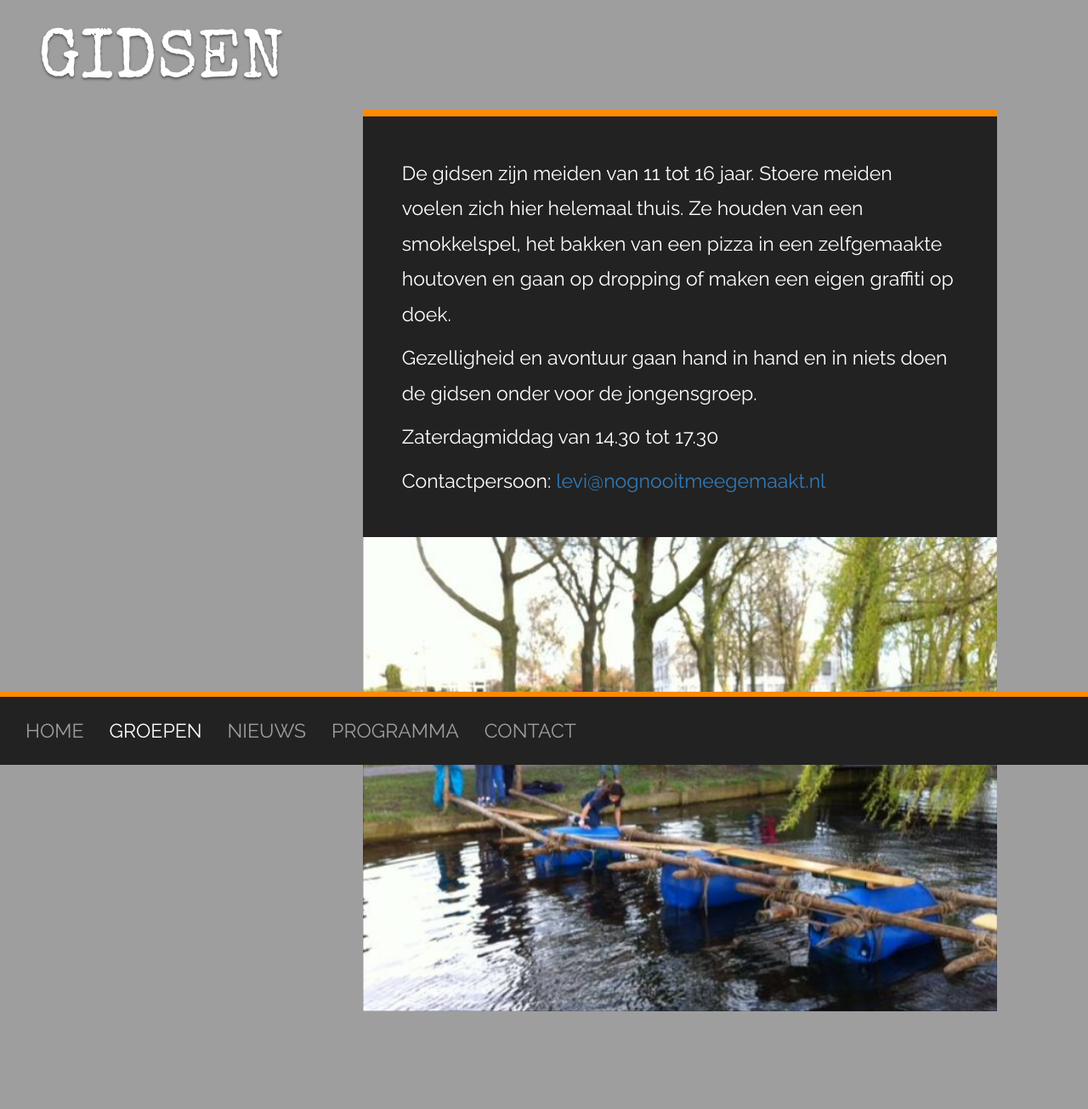
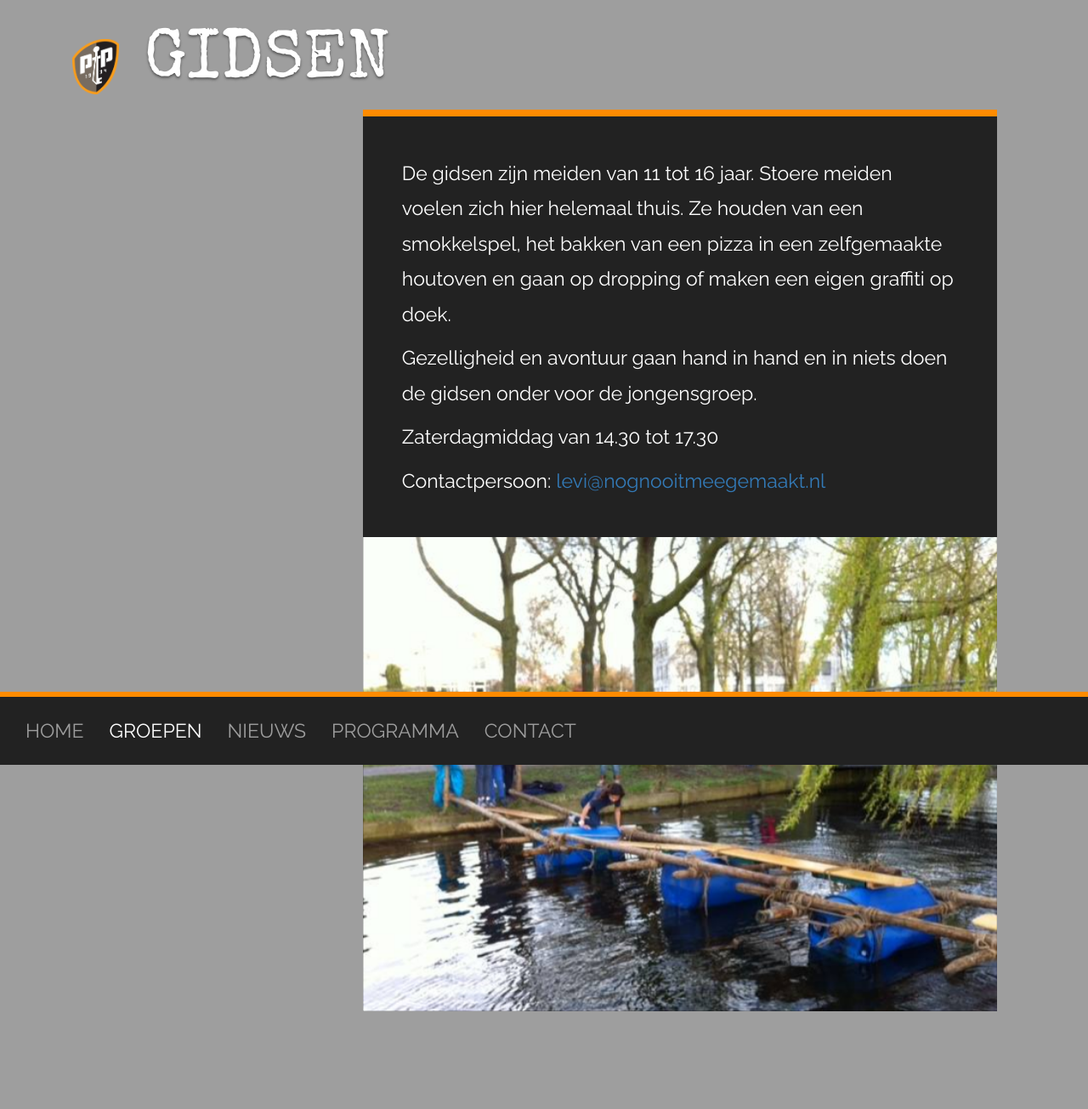
Before and after one commit to nognooitmeegemaakt/website, a Jekyll site: the page built from _groups/gidsen.html, in a window 1280 px wide. Shown: the whole page at 85% size. Built offline with Jekyll 4.4.1, drawn with Linux system fonts in a browser that asks for light colours; some web fonts are replaced.

Commit message:
Add logo to group pages. Fixes #4

```diff
--- a/_layouts/group.html
+++ b/_layouts/group.html
@@ -15,7 +15,7 @@
         {% if page.category != 'index' %}
         <div class="header">
           <div class="col-sm-12">
-            <h1>{{ page.title }}</h1>
+            <h1><img class="hidden-xs" src='{{ site.logo }}'>{{ page.title }}</h1>
           </div>
         </div>
         {% endif %}
--- a/_sass/scale.scss
+++ b/_sass/scale.scss
@@ -31,12 +31,25 @@ html {
   font-size: 4.5em;
   margin-top: 0;
 
+  img {
+    height: .8em;
+    width: auto;
+    margin-top: .2em;
+    margin-left: .5em;
+  }
+
   @media #{$mq-small} {
     font-size: 3em;
+    img {
+      height: .8em;
+    }
   }
 
   @media #{$mq-medium} {
     font-size: 3.5em;
+    img {
+      height: .8em;
+    }
   }
 
   @media #{$mq-large} {
```
